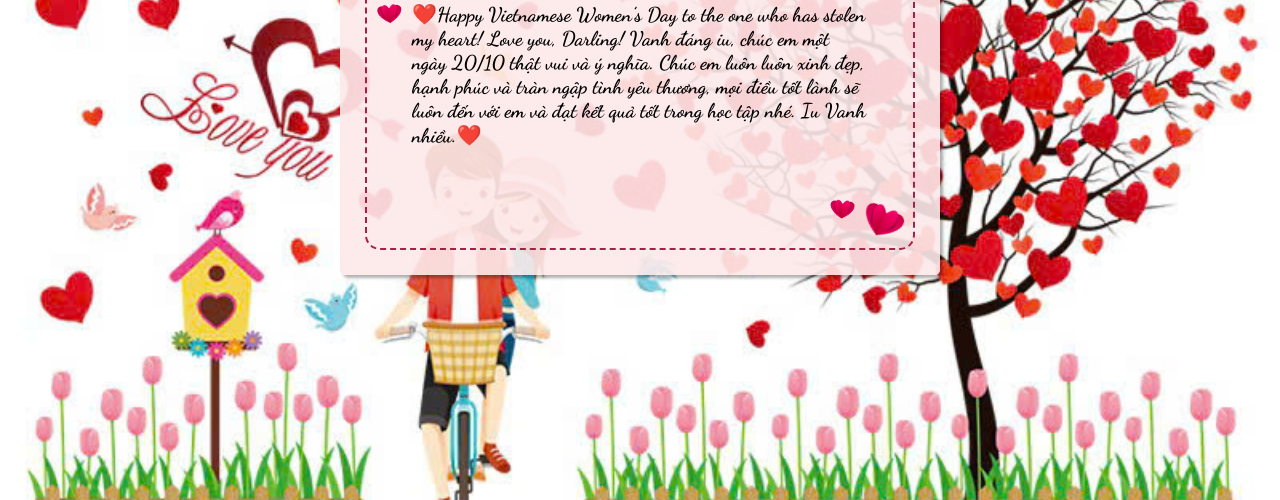
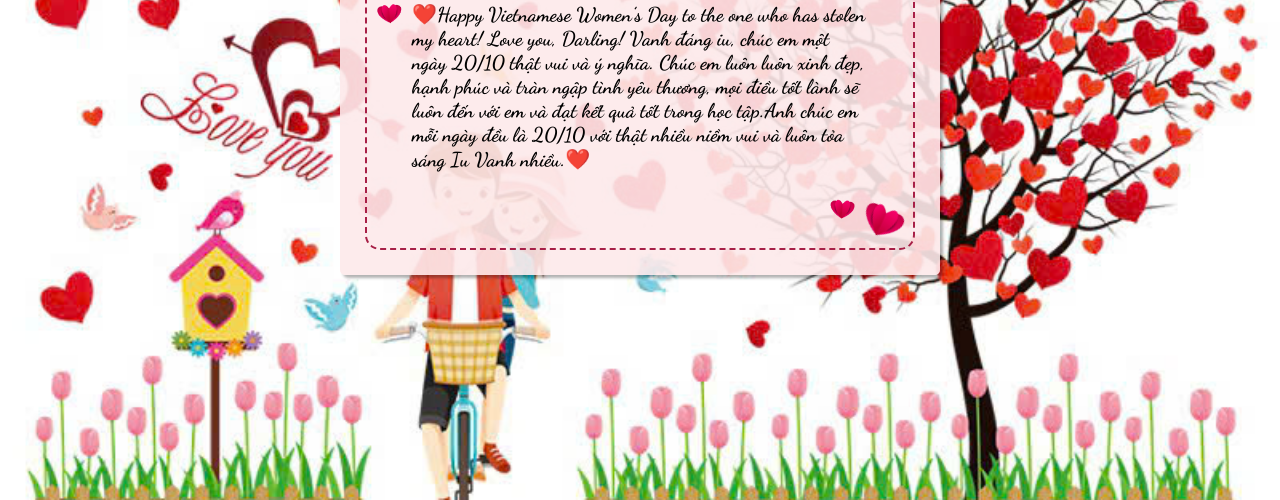
Before and after one commit to vutuan4k/Vanhiudau, a plain HTML site: page mail.html in a window 1280 px wide. Shown: the part 300-800 px from the top of the page. Drawn offline with nearby package versions, Linux system fonts and the light colour scheme.

Commit message:
Update mail.html

```diff
--- a/mail.html
+++ b/mail.html
@@ -27,7 +27,7 @@
                         ❤️Happy Vietnamese Women’s Day to the one who has stolen my heart! Love you, Darling!
                         Vanh đáng iu, chúc em một ngày 20/10 thật vui và ý nghĩa.
                         Chúc em luôn luôn xinh đẹp, hạnh phúc và tràn ngập tình yêu thương, mọi điều tốt lành sẽ luôn đến với em
-                        và đạt kết quả tốt trong học tập nhé.
+                        và đạt kết quả tốt trong học tập.Anh chúc em mỗi ngày đều là 20/10 với thật nhiều niềm vui và luôn tỏa sáng
                         Iu Vanh nhiều.❤️
                     </p>
                 </div>
```
